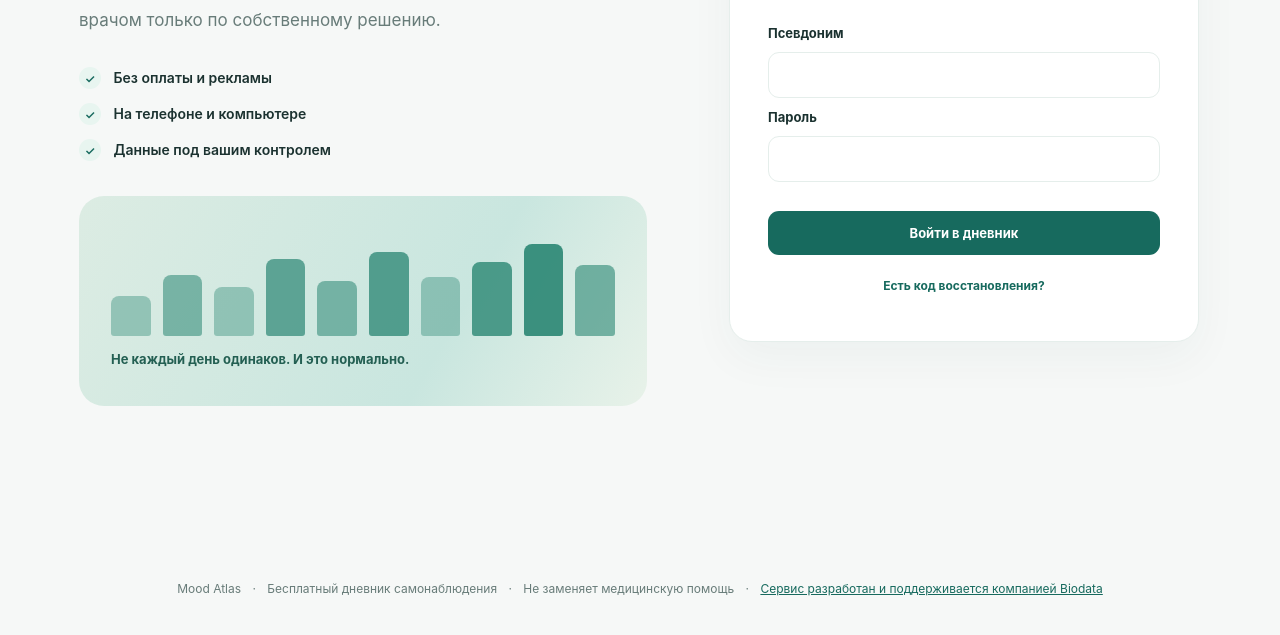
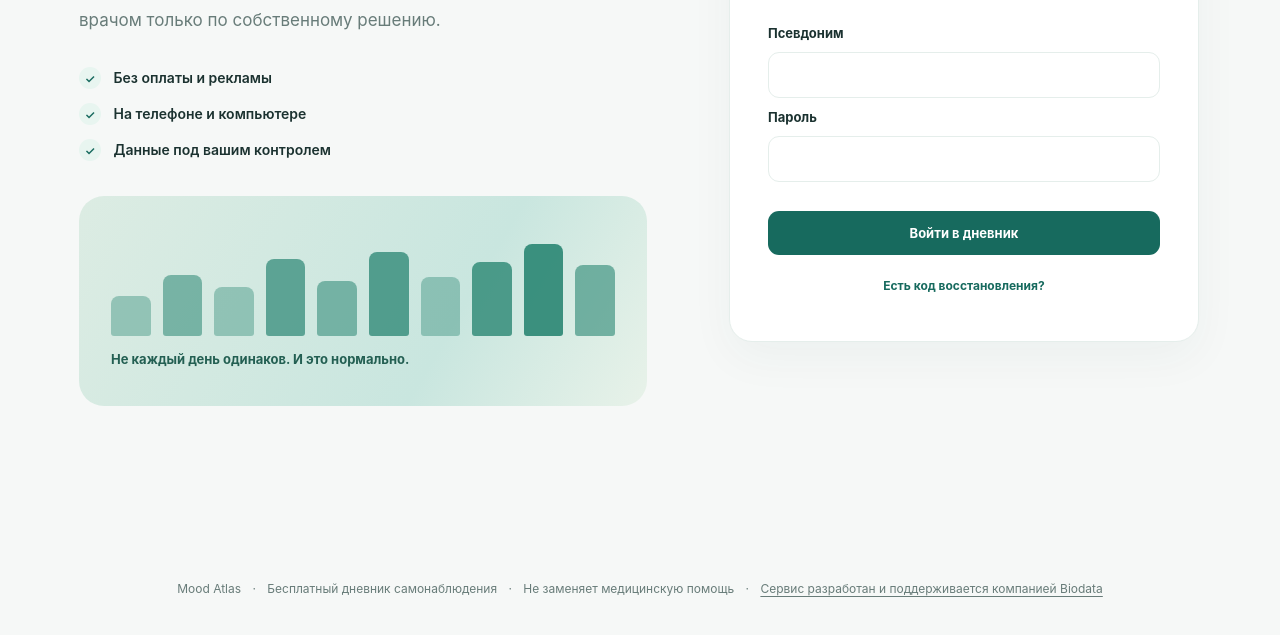
Before and after one commit to weydreas/mood-tracker, a website: page public/index.html in a window 1280 px wide. Shown: the part 443-1078 px from the top of the page. Drawn offline with Linux system fonts and the light colour scheme; no server answers.

Commit message:
feat: add Biodata company credit link to footer

```diff
--- a/public/styles.css
+++ b/public/styles.css
@@ -55,7 +55,7 @@ input[type=range]{accent-color:var(--primary);height:6px;width:100%;cursor:point
 .range-selector{display:flex;border:1px solid var(--border);border-radius:10px;padding:3px;gap:2px}.range-selector button{font-size:12px;font-weight:700;background:transparent;border:0;color:var(--sub);border-radius:8px;padding:9px 11px}.range-selector button.active{background:var(--soft);color:var(--primary)}
 .insight-numbers{display:grid;grid-template-columns:repeat(3,1fr);gap:12px}.insight-numbers .stat{padding:19px}.insight-numbers .stat-value{font-size:29px}.large-chart{margin:15px 0 25px}.insights-grid{display:grid;grid-template-columns:1fr 1fr;gap:18px}.insight-box{border:1px solid var(--border);border-radius:15px;padding:21px}.insight-box h3{margin-bottom:18px}.insight-box p{font-size:12px;color:var(--sub);margin:0}.insight-row{display:flex;align-items:center;justify-content:space-between;gap:10px;margin-top:9px;font-size:13px}.insight-disclaimer{margin-top:20px}
 .settings-grid{display:grid;grid-template-columns:1.3fr .7fr;gap:20px;align-items:start}.settings-grid p{font-size:13px}.button-row{display:flex;flex-wrap:wrap;gap:10px}.theme-select{max-width:260px;margin-top:10px}.delete-form{display:grid;gap:12px;max-width:380px;margin-top:13px}.delete-form button{justify-self:start}
-.footer{padding:30px 15px 45px;text-align:center;color:var(--sub);font-size:12px}.footer span{margin:0 8px}.toast{position:fixed;bottom:28px;right:28px;z-index:20;background:var(--text);color:var(--panel);padding:14px 21px;border-radius:13px;max-width:min(400px,calc(100vw - 36px));box-shadow:0 9px 35px #0002;font-size:13px}
+.footer{padding:30px 15px 45px;text-align:center;color:var(--sub);font-size:12px}.footer span{margin:0 8px}.footer a{color:inherit;text-decoration:underline;text-underline-offset:3px}.footer a:hover,.footer a:focus-visible{color:var(--primary)}.toast{position:fixed;bottom:28px;right:28px;z-index:20;background:var(--text);color:var(--panel);padding:14px 21px;border-radius:13px;max-width:min(400px,calc(100vw - 36px));box-shadow:0 9px 35px #0002;font-size:13px}
 .recovery-dialog{border:1px solid var(--border);border-radius:23px;background:var(--panel);color:var(--text);width:min(480px,calc(100% - 24px));padding:35px;box-shadow:0 40px 100px #0003}.recovery-dialog::backdrop{background:#07161299}.recovery-dialog p{font-size:13px;color:var(--sub)}.recovery-dialog h2{font-size:26px}.recovery-dialog label{display:block;margin:23px 0 8px}.recovery-dialog textarea{font-family:monospace;font-size:14px;overflow-wrap:anywhere}.dialog-symbol{font-size:35px;color:var(--primary);margin-bottom:15px}
 .legal{max-width:760px;padding:65px 30px;margin:auto}.legal h1{font-size:40px;margin-top:30px}.legal p{line-height:1.85;font-size:15px}
 @media(max-width:980px){.auth-layout{gap:35px}.dashboard-layout{grid-template-columns:minmax(0,1fr) 300px}.site-header{padding:24px 30px}.app-container{padding:0 24px}.entry-panel{padding:26px}.settings-grid{grid-template-columns:1fr}.mood-options{gap:5px}.mood-choice{font-size:9px}}
```
